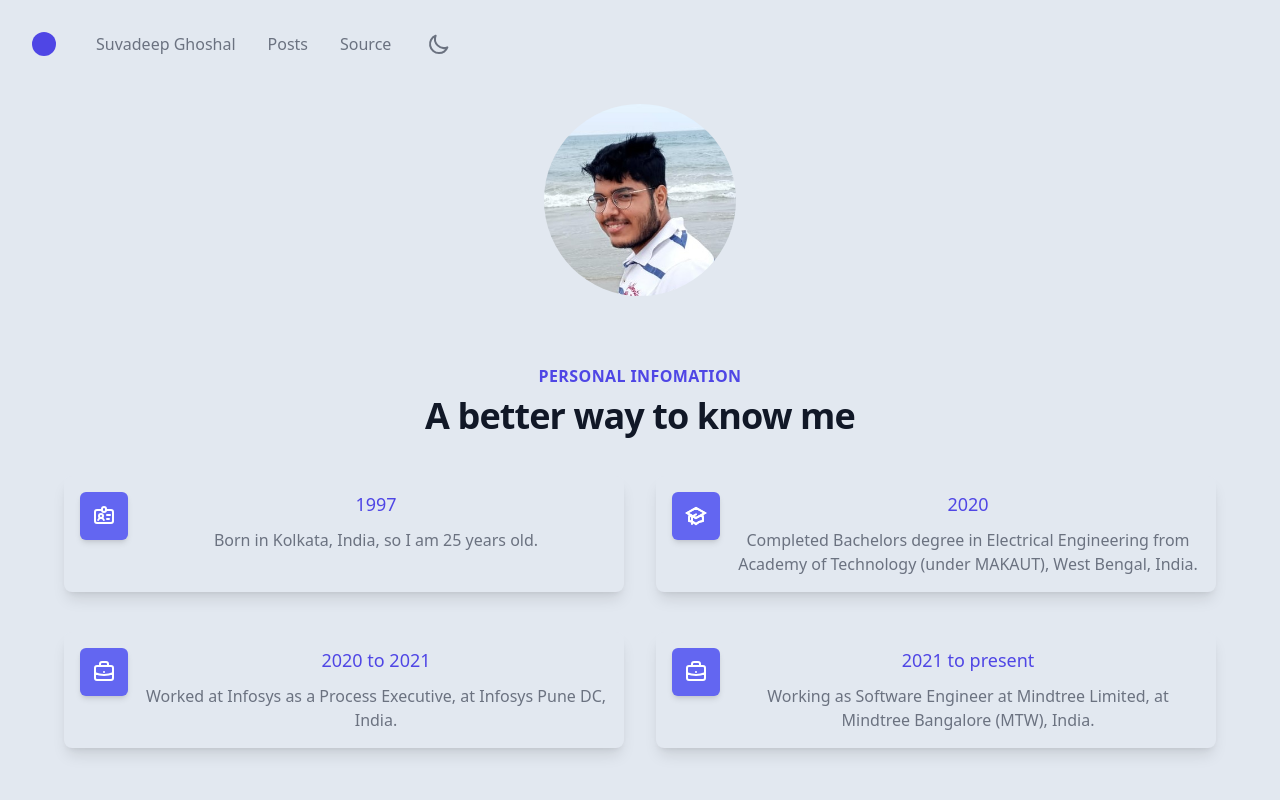
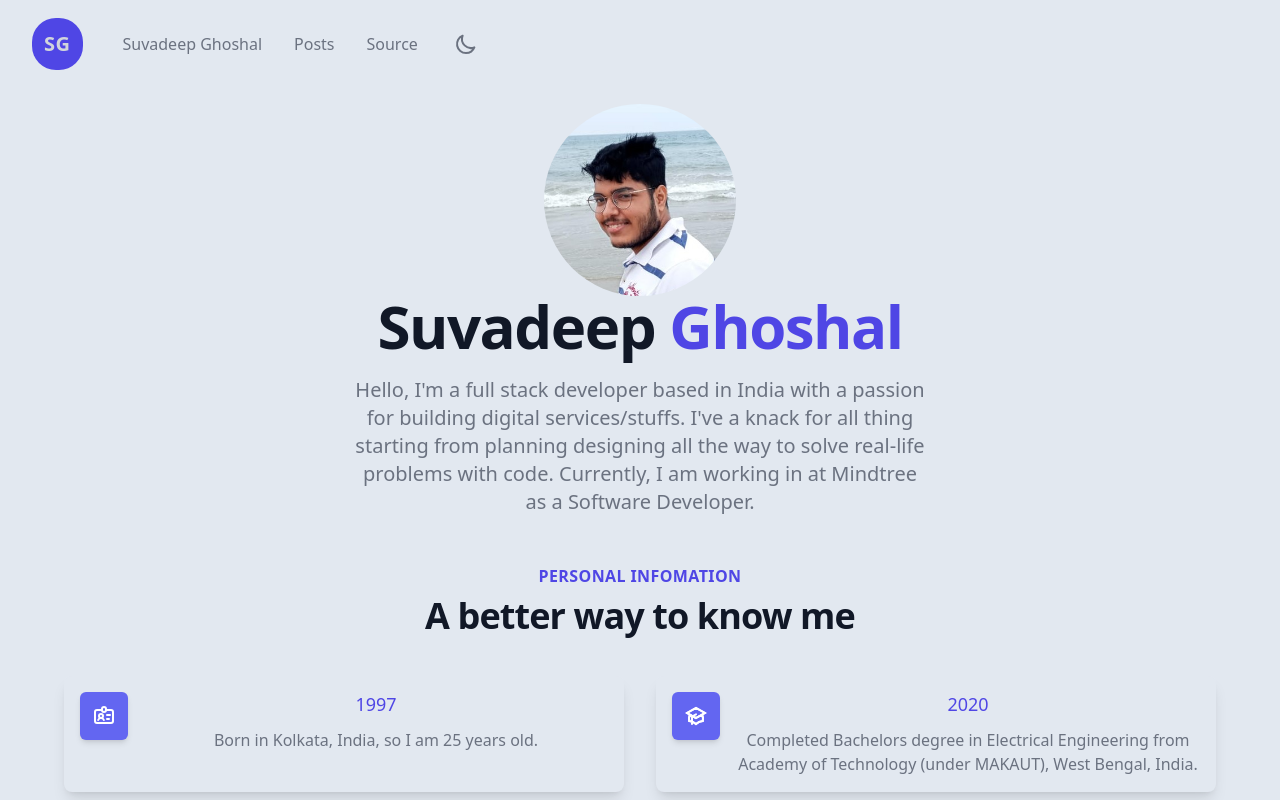
Before and after one commit to suvadeepghoshal/suvadeep-website, a Next.js app: page / in a window 1280 px wide. Shown: the top 800 px of the page. Built offline with nearby package versions, Linux system fonts and the light colour scheme.

Commit message:
(updt) changes due to infoSchema restructuring

```diff
--- a/components/Bio.js
+++ b/components/Bio.js
@@ -1,7 +1,5 @@
 import React from 'react'
 import { infoSchema } from '../public/schemas/infoSchema'
-import Link from 'next/link'
-import { ChevronRightIcon } from '@heroicons/react/outline'
 import { ctaSchema } from '../public/schemas/ctaSchema'
 import { routeSchema } from '../public/schemas/routeSchema'
 import PersonalInfo from './PersonalInfo'
@@ -9,8 +7,6 @@ import Hobbies from './Hobbies'
 
 function Bio() {
   let me = infoSchema()
-  let cta = ctaSchema()
-  let hrefs = routeSchema()
   return (
     <>
       <main className="mt-10 max-w-7xl px-4 sm:px-6 lg:px-8">
@@ -24,35 +20,21 @@ function Bio() {
           />
           <h1 className="text-center text-4xl tracking-tight font-extrabold text-gray-900 sm:text-5xl md:text-6xl">
             <span className="block xl:inline dark:text-gray-300">
-              {me.firstName}
+              {me.userInfo.firstName}
             </span>{' '}
             <span className="block text-indigo-600 xl:inline">
-              {me.lastName}
+              {me.userInfo.lastName}
             </span>
           </h1>
           <p className="mt-3 text-base text-center text-gray-500 sm:mt-5 sm:text-lg sm:max-w-xl sm:mx-auto md:mt-5 md:text-xl lg:mx-auto font-sans">
-            {me.description}
+            {me.userInfo.description}
           </p>
           <PersonalInfo personal={(info => info?.personal)(me)} />
-          <Hobbies />
-          {/* <div className="mt-5 sm:mt-8 sm:flex sm:justify-center lg:justify-center">
-            <div className="rounded-md shadow">
-              <Link href={hrefs.posts.route}>
-                <a className="w-full flex items-center justify-center px-8 py-3 border border-transparent text-base font-medium rounded-md text-white bg-indigo-600 hover:bg-indigo-700 dark:bg-indigo-700 dark:hover:bg-indigo-600 md:py-4 md:text-lg md:px-10">
-                  {cta.posts}
-                  <ChevronRightIcon className="h-4 w-4" />
-                </a>
-              </Link>
-            </div>
-            <div className="mt-3 sm:mt-0 sm:ml-3">
-              <Link href={hrefs.portfolio.route}>
-                <a className="w-full flex items-center justify-center px-8 py-3 border border-transparent text-base font-medium rounded-md text-indigo-700 bg-indigo-100 hover:bg-indigo-200 dark:bg-slate-900 dark:hover:bg-slate-800 md:py-4 md:text-lg md:px-10">
-                  {cta.portfolio}
-                  <ChevronRightIcon className="h-4 w-4" />
-                </a>
-              </Link>
-            </div>
-          </div> */}
+          <Hobbies
+            cta={ctaSchema()}
+            routes={routeSchema()}
+            hobbies={(info => info.hobbies)(infoSchema())}
+          />
         </div>
       </main>
     </>
--- a/components/Container.js
+++ b/components/Container.js
@@ -12,7 +12,7 @@ const Container = ({ routes }) => {
       <div className="max-w-7xl mx-auto">
         <div className="relative z-10 pb-8 sm:pb-16 md:pb-20 lg:w-full lg:pb-28 xl:pb-32">
           <Popover>
-            <NavBar logo={(info => info.logo)(infoSchema())} />
+            <NavBar logo={(info => info.userInfo.logo)(infoSchema())} />
           </Popover>
           {/* Navbar is common through out all the pages, and the rest of the pages will have dynammic coompoentns based on the pages */}
           {useRouter().route === routes.posts.route ? (
--- a/pages/404.js
+++ b/pages/404.js
@@ -13,12 +13,16 @@ function NotFound() {
           <div className="max-w-7xl mx-auto">
             <div className="relative z-10 pb-8 sm:pb-16 md:pb-20 lg:w-full lg:pb-28 xl:pb-32">
               <Popover>
-                <NavBar logo={(info => info.logo)(infoSchema())} />
+                <NavBar logo={(info => info.userInfo.logo)(infoSchema())} />
               </Popover>
             </div>
             <NotFoundPage
-              header={(info => `${info.notFoundHeader}`)(infoSchema())}
-              subHeader={(info => `${info.notFoundSubHeader}`)(infoSchema())}
+              header={(info => `${info.errors[404].notFoundHeader}`)(
+                infoSchema()
+              )}
+              subHeader={(info => `${info.errors[404].notFoundSubHeader}`)(
+                infoSchema()
+              )}
               routes={(() => routeSchema())()}
               cta={(() => ctaSchema())()}
             />
```
